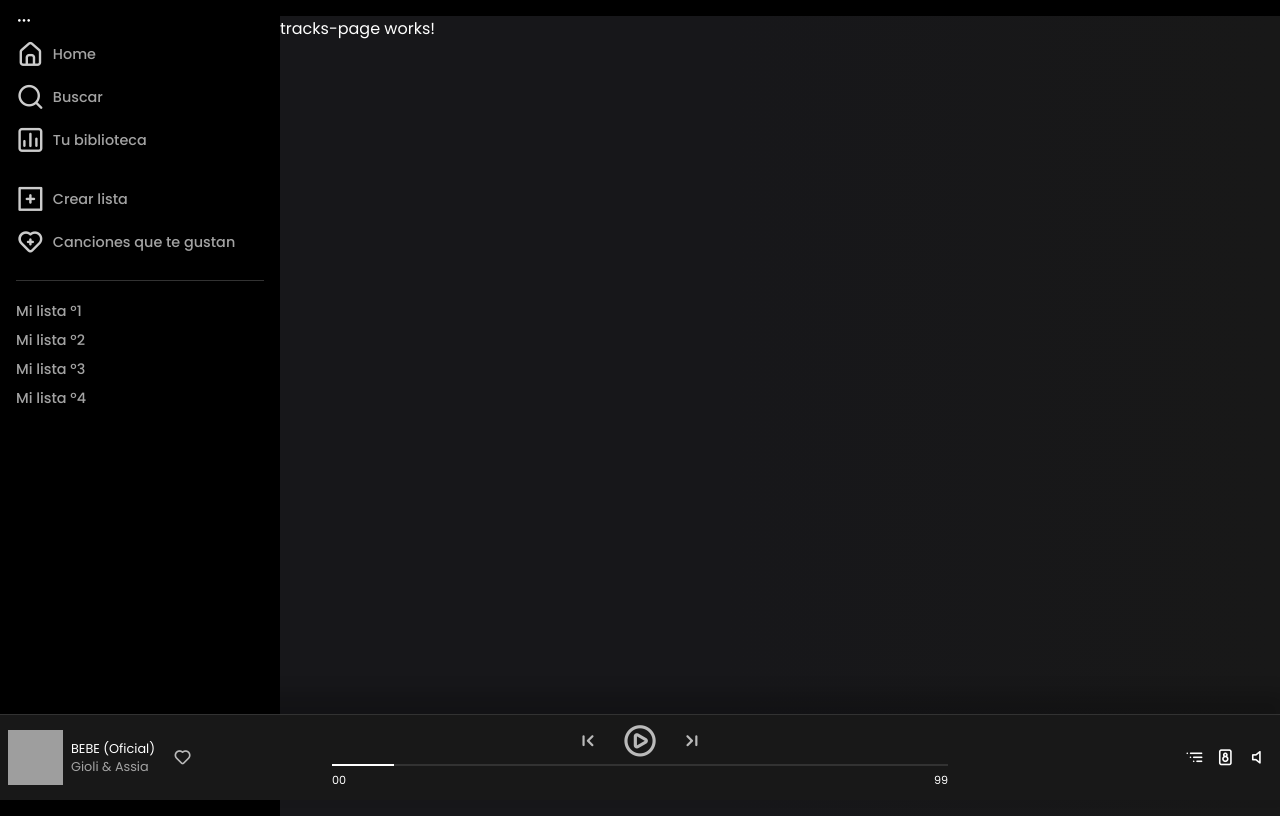
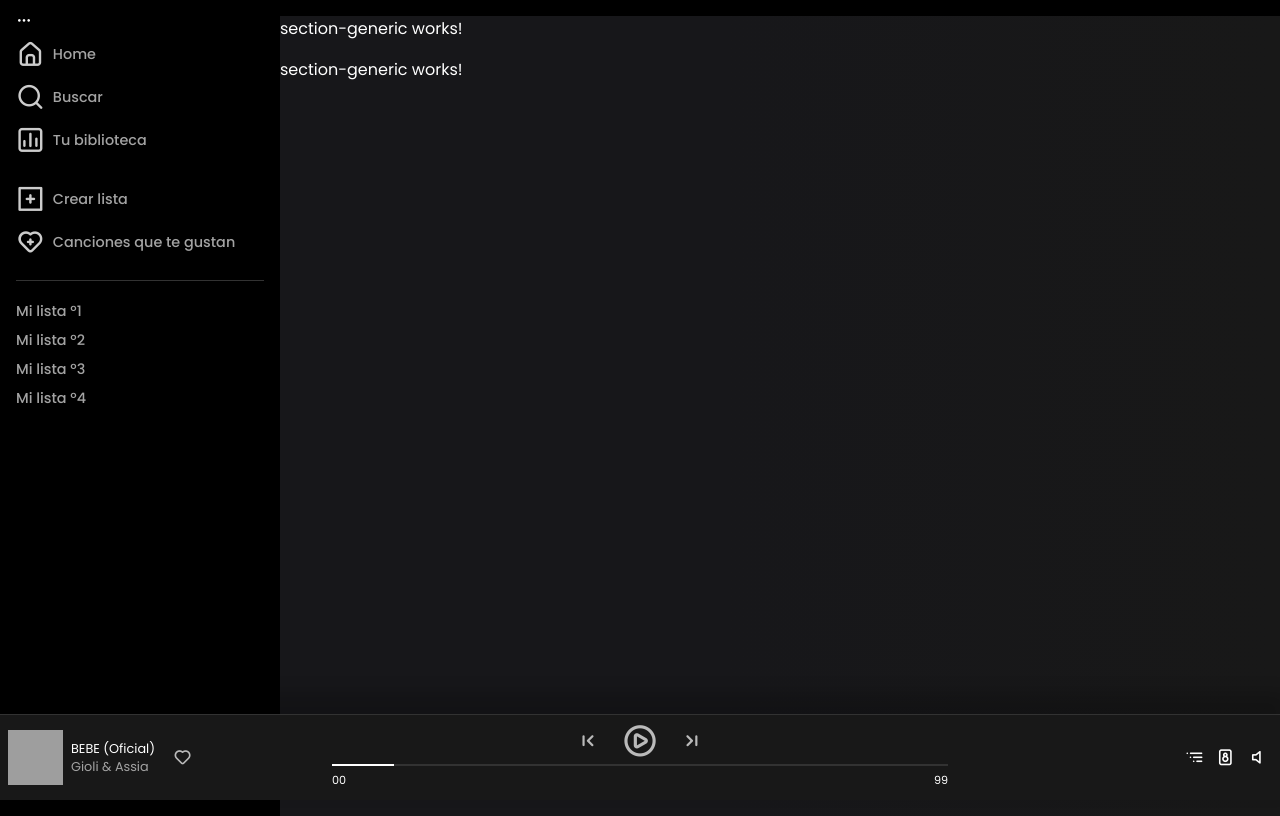
Before and after one commit to MoiZuleta98/angular_spotify, an Angular app: page /tracks in a window 1280 px wide. Built offline with nearby package versions, Linux system fonts and the light colour scheme; grey boxes are pictures that could not be loaded.

Commit message:
Generamos la seccion genericas del track-page(section top y la section medium)

```diff
--- a/src/app/modules/tracks/page/tracks-page/tracks-page.component.html
+++ b/src/app/modules/tracks/page/tracks-page/tracks-page.component.html
@@ -1 +1,6 @@
-<p>tracks-page works!</p>
+<div class="tracks-page">
+    <!--section top (small)-->
+    <app-section-generic></app-section-generic>
+    <!--section medium (big)-->
+    <app-section-generic></app-section-generic>
+</div>
```
